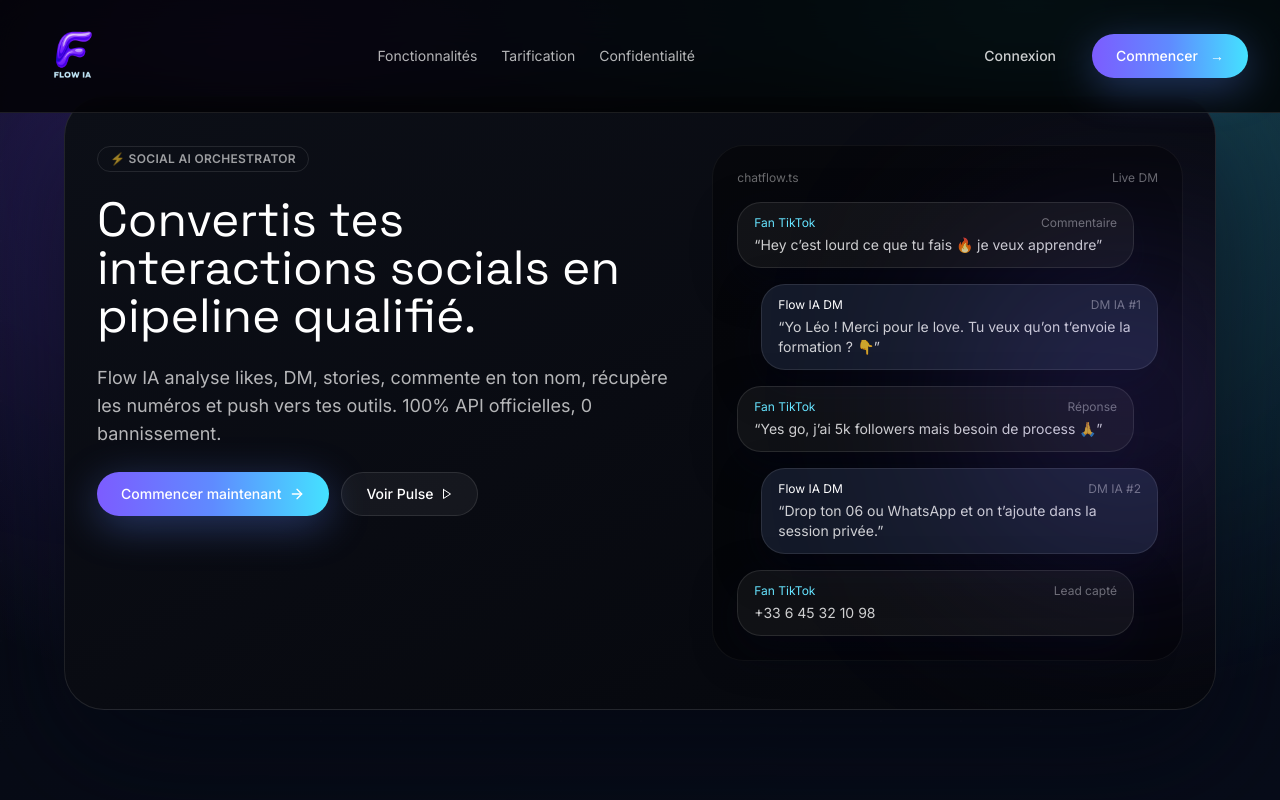
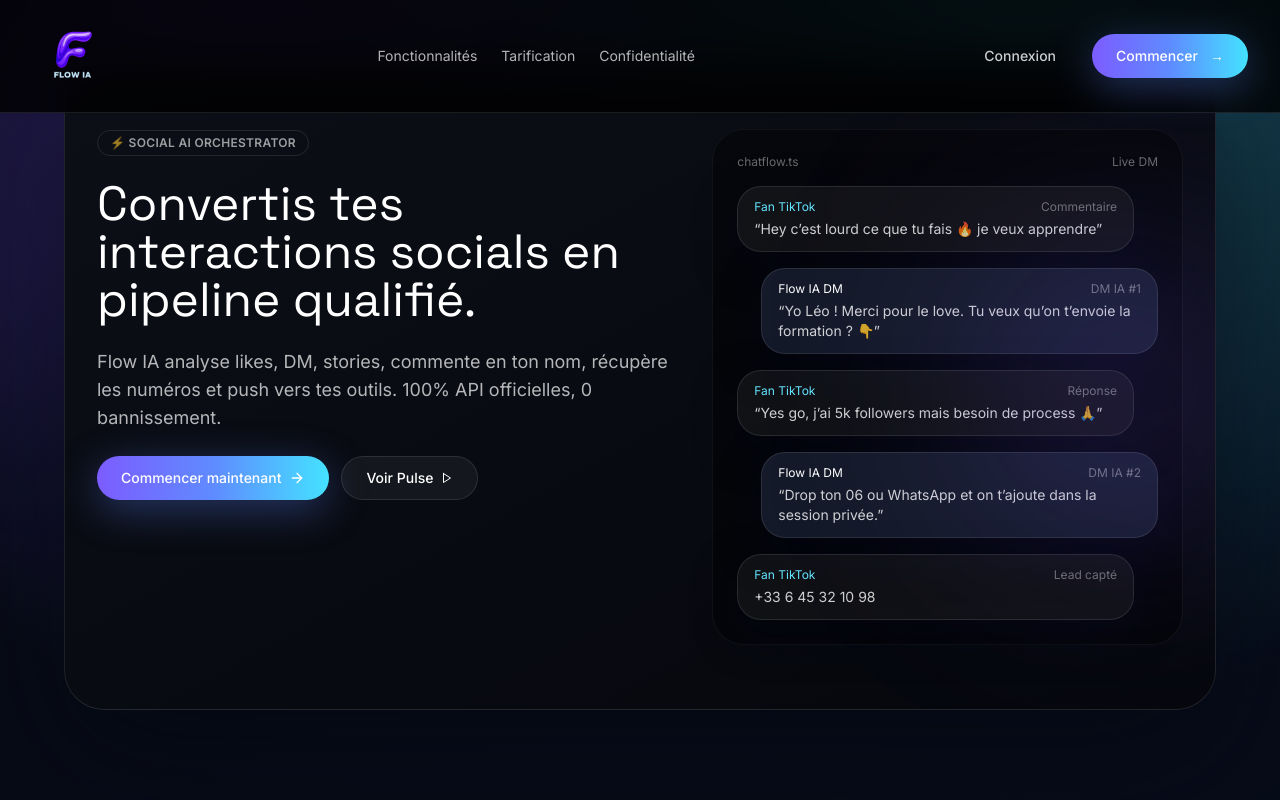
Before and after one commit to marvynclouet/plugIA, a Next.js app in the folder frontend/: page / in a window 1280 px wide. Shown: the top 800 px of the page. Built offline with nearby package versions, Linux system fonts and the light colour scheme.

Commit message:
Reduce top padding to pt-16 for closer spacing with navbar

```diff
--- a/frontend/app/page.tsx
+++ b/frontend/app/page.tsx
@@ -184,8 +184,8 @@
   return (
     <>
       <Navbar />
-      <div className="space-y-24 pt-24 pb-16 px-4">
-      <section className="relative mx-auto max-w-6xl overflow-hidden rounded-[40px] border border-white/10 bg-gradient-to-br from-[#0C0F17] via-[#090B12] to-[#05070C] px-8 py-12 shadow-[0_40px_120px_rgba(4,7,18,0.65)]">
+      <div className="space-y-24 pt-16 pb-16 px-4">
+      <section className="relative mx-auto max-w-6xl overflow-hidden rounded-[40px] border border-white/10 bg-gradient-to-br from-[#0C0F17] via-[#090B12] to-[#05070C] px-8 py-16 shadow-[0_40px_120px_rgba(4,7,18,0.65)]">
         <div className="grid gap-10 md:grid-cols-[1.1fr_0.9fr]">
           <div className="space-y-6">
             <Badge variant="ghost" className="w-fit text-white/60">
```
